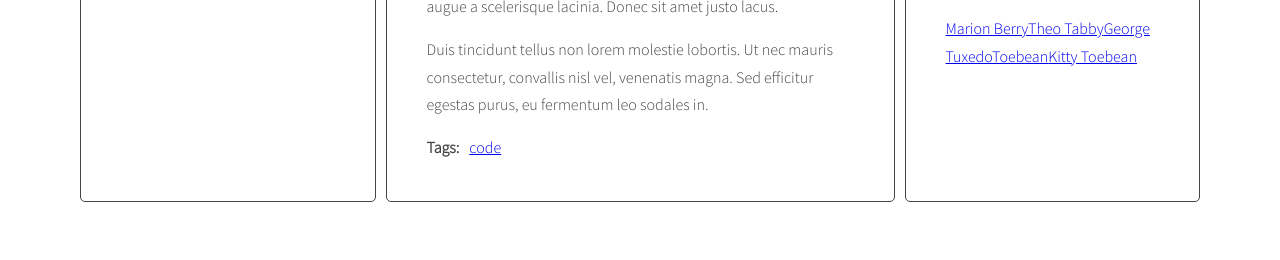
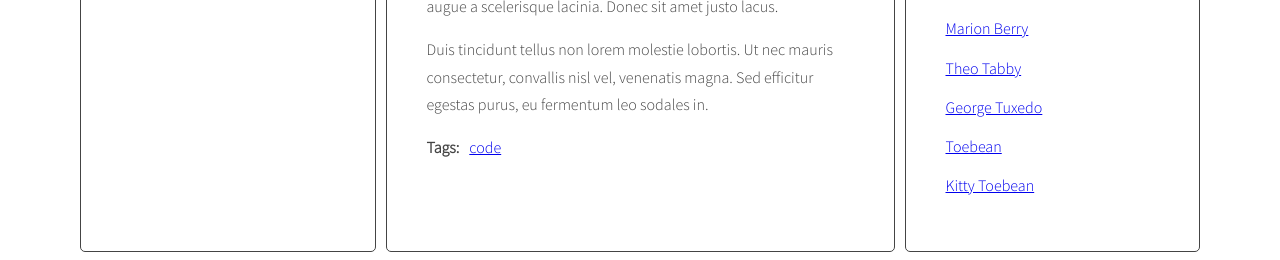
Before and after one commit to irakis/javascript-blog, a website: page index.html in a window 1280 px wide. Shown: the part 637-897 px from the top of the page. Before the commit the page ends 847 px from the top, so only its background shows below. Drawn offline with nearby package versions, Linux system fonts and the light colour scheme.

Commit message:
Authors completed finally

```diff
--- a/js/script.js
+++ b/js/script.js
@@ -359,8 +359,9 @@
       console.log('jak zasobna jest tablica z autorami', listOfAuthors);
       if(linkAuthor){
         sidebarAuthorList != linkAuthor;
-        sidebarAuthorList.innerHTML += linkAuthor;
-        console.log('jakiego autor wpisuje w siedebar', linkAuthor);
+        const linkauthorLi = '<li>' + linkAuthor + '</li>';
+        sidebarAuthorList.innerHTML += linkauthorLi;
+        console.log('jakiego autor wpisuje w siedebar', linkauthorLi);
       }
     }
   }
--- a/sass/style.scss
+++ b/sass/style.scss
@@ -131,6 +131,10 @@ body {
 
 .post-author {
   font-style: italic;
+    .active{
+      color: #e74c3c;
+    }
+
 }
 
 .post-tags {
```
Also changed, not shown: css/style.css, 1 other file.
